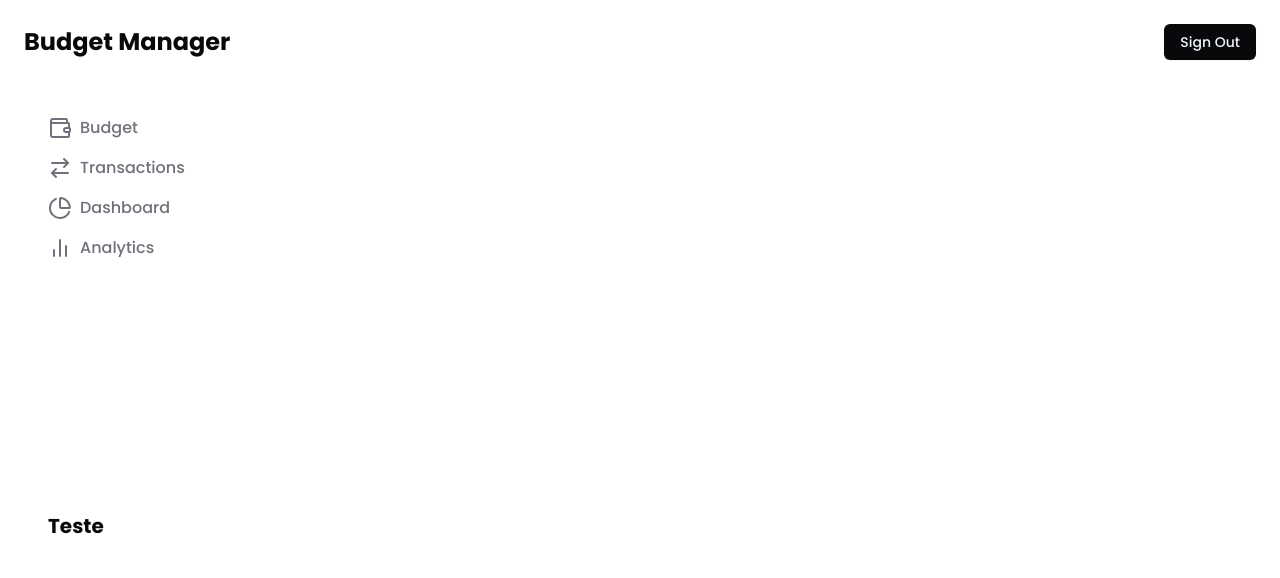
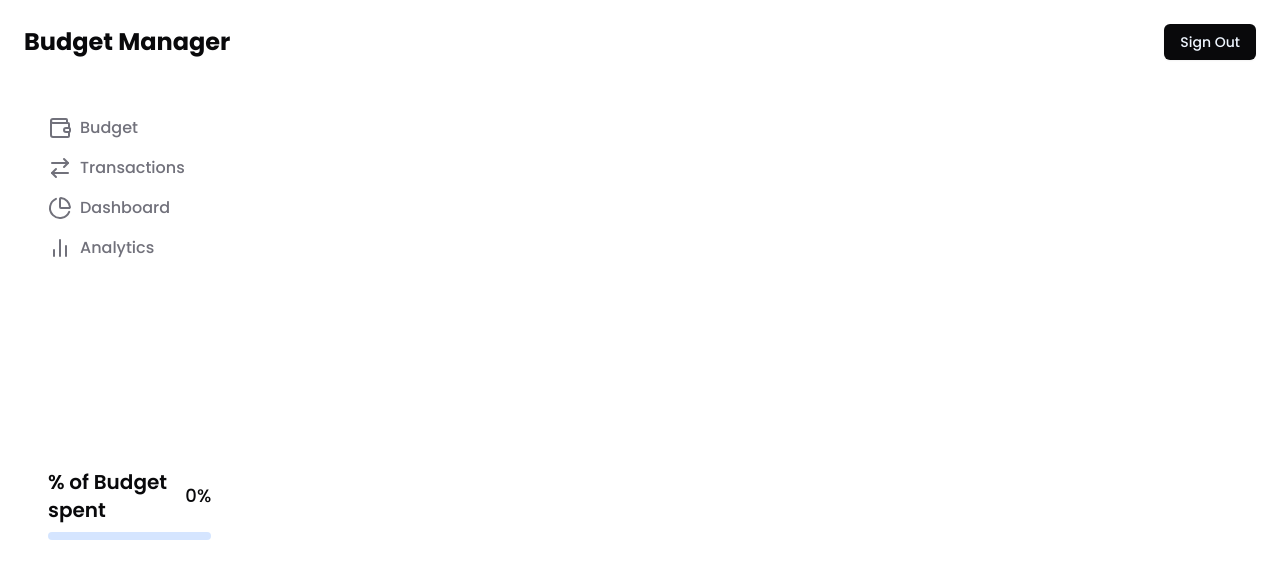
Before and after one commit to kauevecchia/budget-manager, a React (Vite) app: page / in a window 1280 px wide. Shown: the top 578 px of the page. Built offline with nearby package versions, Linux system fonts and the light colour scheme.

Commit message:
feat: add BudgetProgressBar to SideBar

```diff
--- a/src/components/Sidebar.tsx
+++ b/src/components/Sidebar.tsx
@@ -5,6 +5,7 @@ import {
   ChartNoAxesColumn,
 } from "lucide-react";
 import { SidebarItem } from "./SidebarItem";
+import { BudgetProgressBar } from "./BudgetProgressBar";
 
 export function Sidebar() {
   return (
@@ -29,8 +30,8 @@ export function Sidebar() {
           </SidebarItem>
         </ul>
       </nav>
-      <div>
-        <p className="text-xl font-bold">Teste</p>
+      <div className="hidden md:block md:text-left md:pr-12">
+        <BudgetProgressBar />
       </div>
     </div>
   );
```
